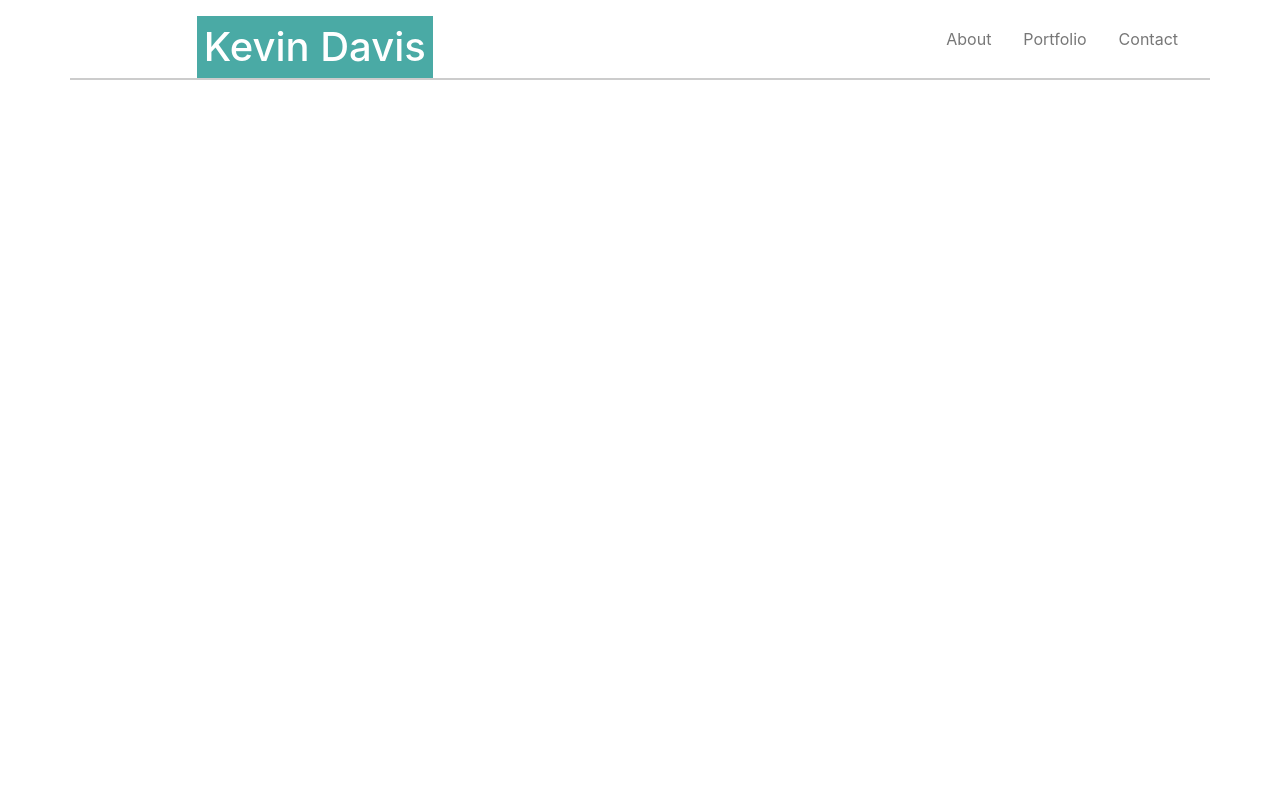
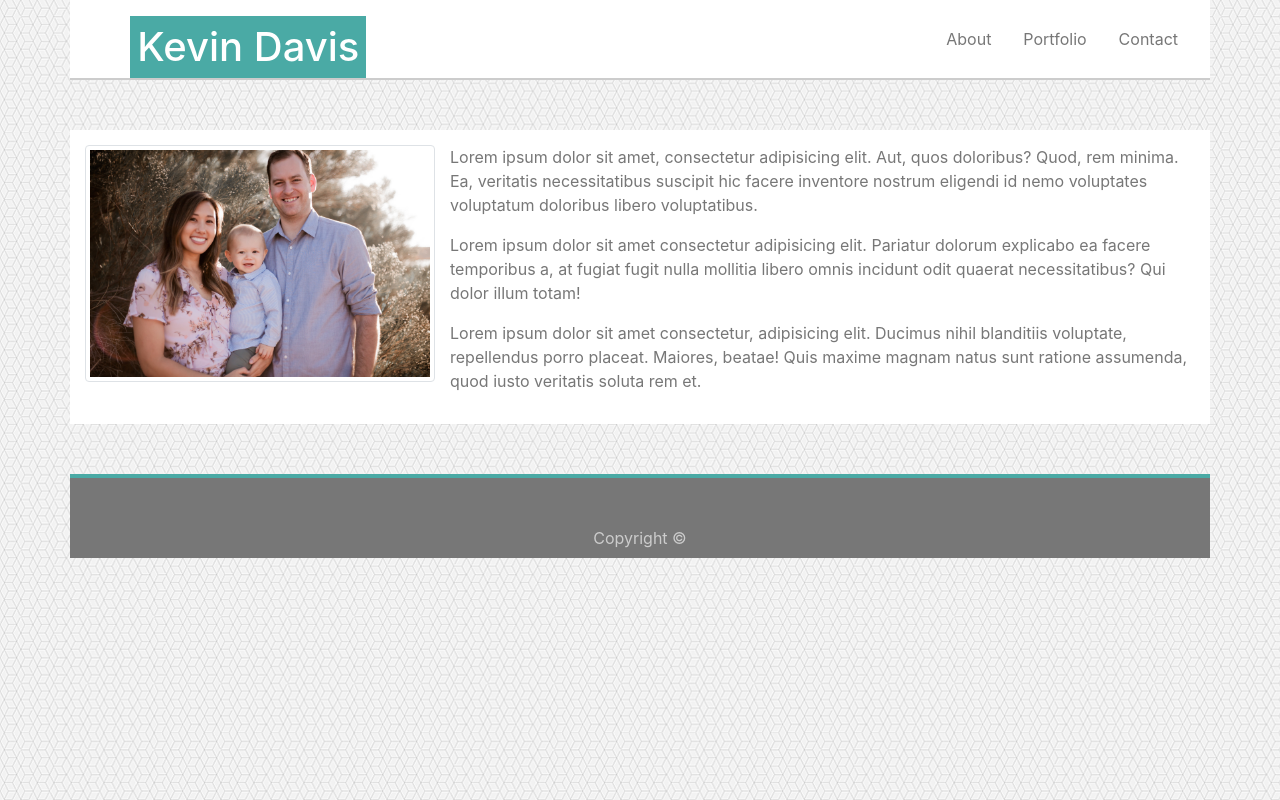
Before and after one commit to dawnpatrol506/Bootstrap-Portfolio, a plain HTML site: page index.html in a window 1280 px wide. Drawn offline with nearby package versions, Linux system fonts and the light colour scheme.

Commit message:
finished index with header and footer

```diff
--- a/assets/css/style.css
+++ b/assets/css/style.css
@@ -1,9 +1,11 @@
 body{
     color: #777;
+    background-image: url("/assets/images/qbkls.png");
 }
 
 img{
-    max-width: 200px;
+    width: 350px;
+    margin: 0px 15px 15px 0px;
 }
 
 a{
@@ -24,5 +26,25 @@ h1{
     margin: 0px;
     position: relative;
     top: 8px;
-    left: 10%;
+    left: 4%;
 }
+
+footer{
+    background-color: #777;
+    color: #ccc;
+    padding: 20px 0px;
+    text-align: center;
+    border-top: solid #4aaaa5 4px;
+}
+
+.copy-right{
+    position: relative;
+    top: 28px;
+
+}
+
+section{
+    background-color: #fff;
+    padding: 15px;
+    margin: 50px 0px;
+}
--- a/index.html
+++ b/index.html
@@ -1,21 +1,45 @@
 <!DOCTYPE html>
 <html lang="en">
+
 <head>
     <meta charset="UTF-8">
     <meta name="viewport" content="width=device-width, initial-scale=1.0">
-    <link href="https://stackpath.bootstrapcdn.com/bootstrap/4.1.3/css/bootstrap.min.css" rel="stylesheet" integrity="sha384-MCw98/SFnGE8fJT3GXwEOngsV7Zt27NXFoaoApmYm81iuXoPkFOJwJ8ERdknLPMO" crossorigin="anonymous">
+    <link href="https://stackpath.bootstrapcdn.com/bootstrap/4.1.3/css/bootstrap.min.css" rel="stylesheet" integrity="sha384-MCw98/SFnGE8fJT3GXwEOngsV7Zt27NXFoaoApmYm81iuXoPkFOJwJ8ERdknLPMO"
+        crossorigin="anonymous">
     <link rel="stylesheet" type="text/css" href="assets/css/style.css">
     <title>Kevin Davis</title>
 </head>
+
 <body>
     <nav class="container navbar">
         <h1>Kevin Davis</h1>
         <ul class="nav">
-            <li class="nav-item"><a class="nav-link" href="index.html">About</a></li>
-            <li class="nav-item"><a class="nav-link" href="portfolio.html">Portfolio</a></li>
-            <li class="nav-item"><a class="nav-link" href="contact.html">Contact</a></li>
+            <li class="nav-item">
+                <a class="nav-link" href="index.html">About</a>
+            </li>
+            <li class="nav-item">
+                <a class="nav-link" href="portfolio.html">Portfolio</a>
+            </li>
+            <li class="nav-item">
+                <a class="nav-link" href="contact.html">Contact</a>
+            </li>
         </ul>
     </nav>
 
+    <section class="container">
+        <img class="img-thumbnail float-left" src="assets/images/fam.jpg" alt="My family">
+        <p>Lorem ipsum dolor sit amet, consectetur adipisicing elit. Aut, quos doloribus? Quod, rem minima. Ea, veritatis necessitatibus
+            suscipit hic facere inventore nostrum eligendi id nemo voluptates voluptatum doloribus libero voluptatibus.</p>
+        <p>Lorem ipsum dolor sit amet consectetur adipisicing elit. Pariatur dolorum explicabo ea facere temporibus a, at fugiat
+            fugit nulla mollitia libero omnis incidunt odit quaerat necessitatibus? Qui dolor illum totam!</p>
+        <p>Lorem ipsum dolor sit amet consectetur, adipisicing elit. Ducimus nihil blanditiis voluptate, repellendus porro placeat.
+            Maiores, beatae! Quis maxime magnam natus sunt ratione assumenda, quod iusto veritatis soluta rem et.</p>
+    </section>
+
+    <footer class="container">
+        <p><span class="copy-right">Copyright &copy</span></p>
+    </footer>
+
 </body>
+
 </html>
```
